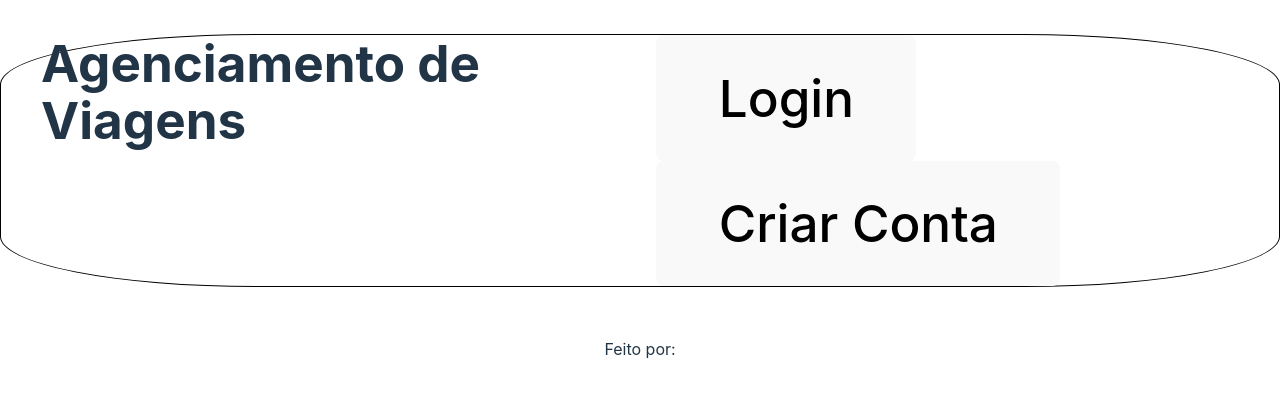
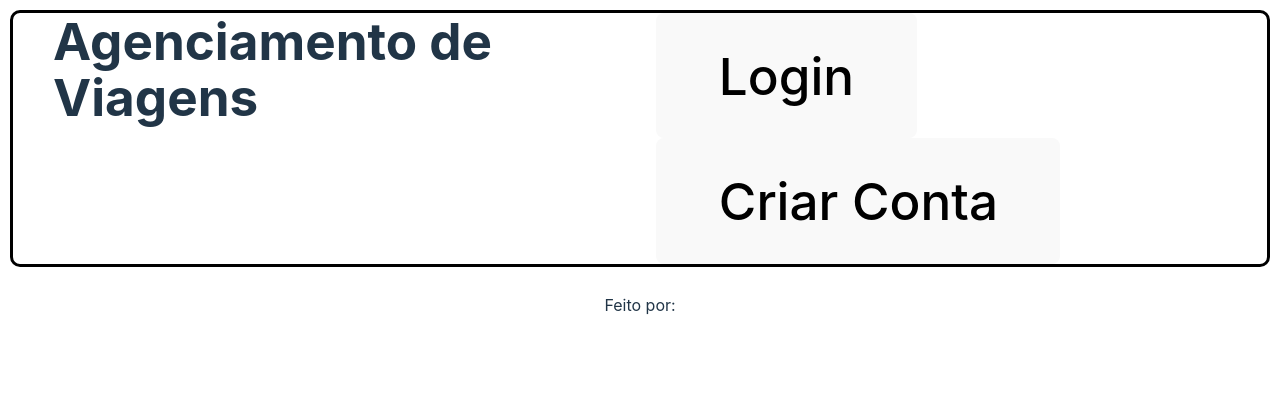
Before and after one commit to Gurjista/Trabalho-COM222, a React (Vite) app in the folder projeto-com222/: page / in a window 1280 px wide. Shown: the top 396 px of the page. Built offline with nearby package versions, Linux system fonts and the light colour scheme.

Commit message:
commit
teste

```diff
--- a/projeto-com222/src/App.css
+++ b/projeto-com222/src/App.css
@@ -5,10 +5,17 @@ body{
   flex-direction: column;
 }
 h1{
-  border: 1px solid black;
-  border-radius: 20%;
+  border: 3px solid black;
+  border-radius: 10px;
   display: flex;
   flex-direction: inline;
+  margin: 10px;
+
+}
+#idHeader{
+  height: 100px;
+  line-height: 250%;
+  text-align: center;
 
 }
 .listaHeader{
@@ -19,3 +26,7 @@ h1{
 .botoesDiv{
 
 }
+
+button{
+  height:;
+}
```
